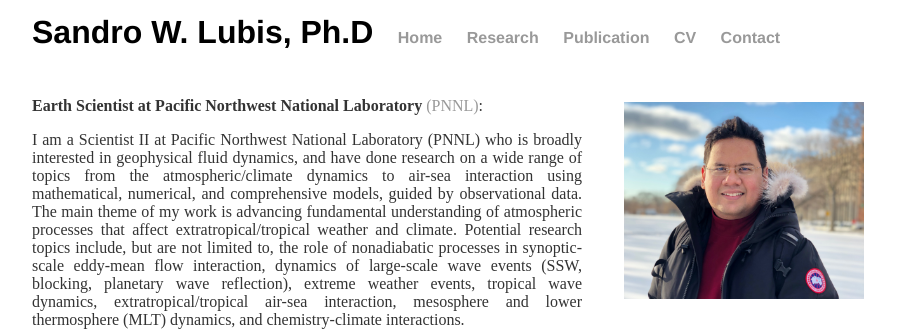
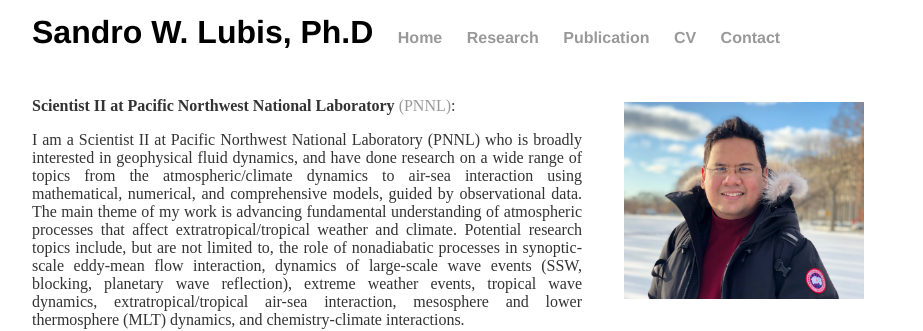
Before and after one commit to sandrolubis/sandrolubis.github.io, a Jekyll site: the page built from index.html, in a window 1280 px wide. Shown: the part 210-541 px from the top of the page, without its empty margins (276-1199 px from the left). Built offline with Jekyll 4.4.1, drawn with Linux system fonts in a browser that asks for light colours.

Commit message:
Update index.html

```diff
--- a/index.html
+++ b/index.html
@@ -31,7 +31,7 @@
 	<img src="/assets/images/SandroLubis_HD3.JPG" alt="Me" style="position:absolute; left:900px;width:240px;padding-top:35px">
 
 
-	<p class="ex", style="padding-top:30px"><font size=3><b>Earth Scientist at Pacific Northwest National Laboratory</b> <a href="https://www.pnnl.gov/">(PNNL)</a>:</p>
+	<p class="ex", style="padding-top:30px"><font size=3><b>Scientist II at Pacific Northwest National Laboratory</b> <a href="https://www.pnnl.gov/">(PNNL)</a>:</p>
 
 
 	<p class="ex"><font size=3>I am a Scientist II at Pacific Northwest National Laboratory (PNNL) who is broadly interested in geophysical fluid dynamics,
```
